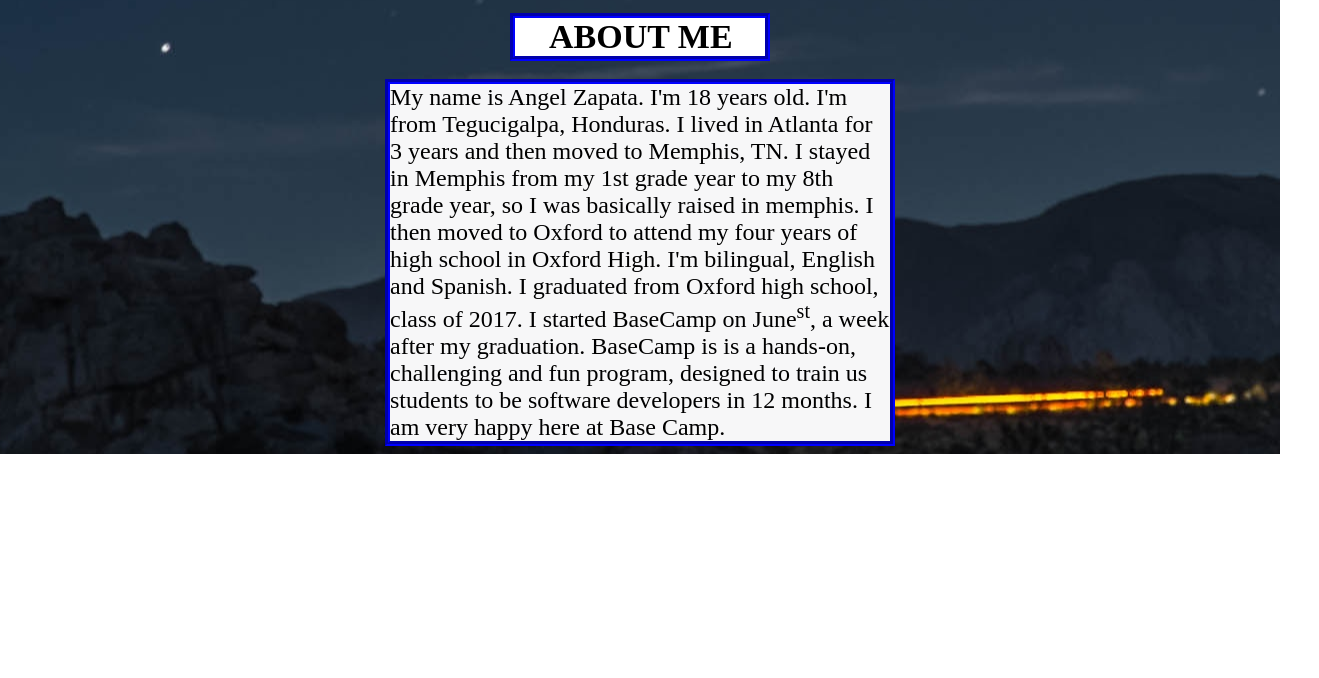
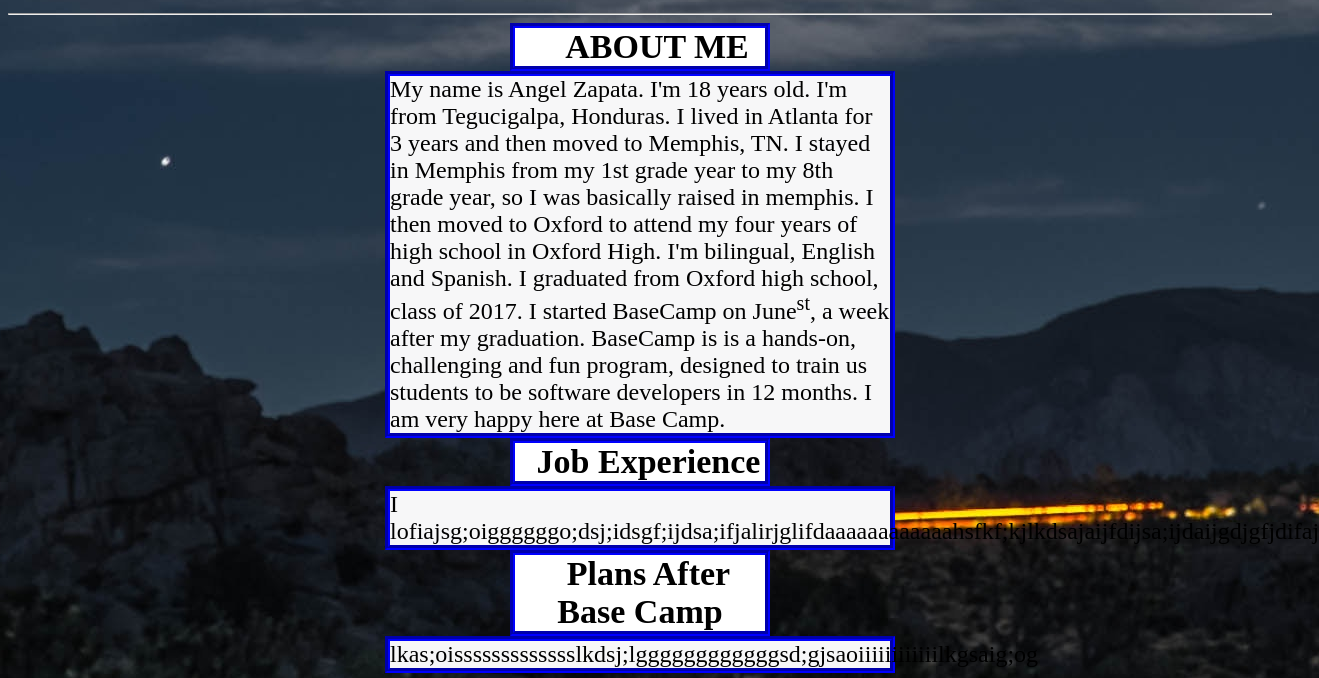
Before and after one commit to angelzapata24/angelzapata24.github.io, a plain HTML site: page index.html in a window 1280 px wide. Shown: the part 661-1339 px from the top of the page, 1319 px wide, since content can reach past the window. Before the commit the page ends 1115 px from the top, so only its background shows below. Drawn offline with Linux system fonts and the light colour scheme.

Commit message:
added more description boxes

```diff
--- a/index.html
+++ b/index.html
@@ -18,17 +18,40 @@
         </figcaption>
     </figure>
 </center>
+<hr>
 
 <body>
-    <h1>&nbsp;&nbsp;&nbsp;&nbsp;ABOUT ME</h1>
-    </br>
-    <p>My name is Angel Zapata. I'm 18 years old. I'm from Tegucigalpa, Honduras. I lived in Atlanta for 3 years and then moved
-        to Memphis, TN. I stayed in Memphis from my 1st grade year to my 8th grade year, so I was basically raised in memphis.
-        I then moved to Oxford to attend my four years of high school in Oxford High. I'm bilingual, English and Spanish.
-        I graduated from Oxford high school, class of 2017. I started BaseCamp on June<sup>st</sup>, a week after my graduation.
-        BaseCamp is is a hands-on, challenging and fun program, designed to train us students to be software developers in
-        12 months. I am very happy here at Base Camp.
-    </p>
+    <div class="about-me">
+        <div class="col-lg-3">
+            <center>
+                <h1>&nbsp;&nbsp;&nbsp;&nbsp;ABOUT ME</h1>
+            </center>
+            <p>My name is Angel Zapata. I'm 18 years old. I'm from Tegucigalpa, Honduras. I lived in Atlanta for 3 years and
+                then moved to Memphis, TN. I stayed in Memphis from my 1st grade year to my 8th grade year, so I was basically
+                raised in memphis. I then moved to Oxford to attend my four years of high school in Oxford High. I'm bilingual,
+                English and Spanish. I graduated from Oxford high school, class of 2017. I started BaseCamp on June<sup>st</sup>,
+                a week after my graduation. BaseCamp is is a hands-on, challenging and fun program, designed to train us
+                students to be software developers in 12 months. I am very happy here at Base Camp.
+            </p>
+        </div>
+    </div>
+    <div class="job-experience">
+        <div class="col-lg-3">
+            <center>
+                <h1>&nbsp;&nbsp;Job Experience</h1>
+            </center>
+            <p>I lofiajsg;oiggggggo;dsj;idsgf;ijdsa;ifjalirjglifdaaaaaaaaaaaahsfkf;kjlkdsajaijfdijsa;ijdaijgdjgfjdifaj</p>
+        </div>
+    </div>
+    <div class="plans-after">
+        <div class="col-lg-6">
+            <center>
+                <h1>&nbsp;&nbsp;Plans After Base Camp</h1>
+            </center>
+            <p>lkas;oissssssssssssslkdsj;lggggggggggggsd;gjsaoiiiiiiiiiiiilkgsaig;og
+            </p>
+        </div>
+    </div>
 </body>
 
 </html>
```
